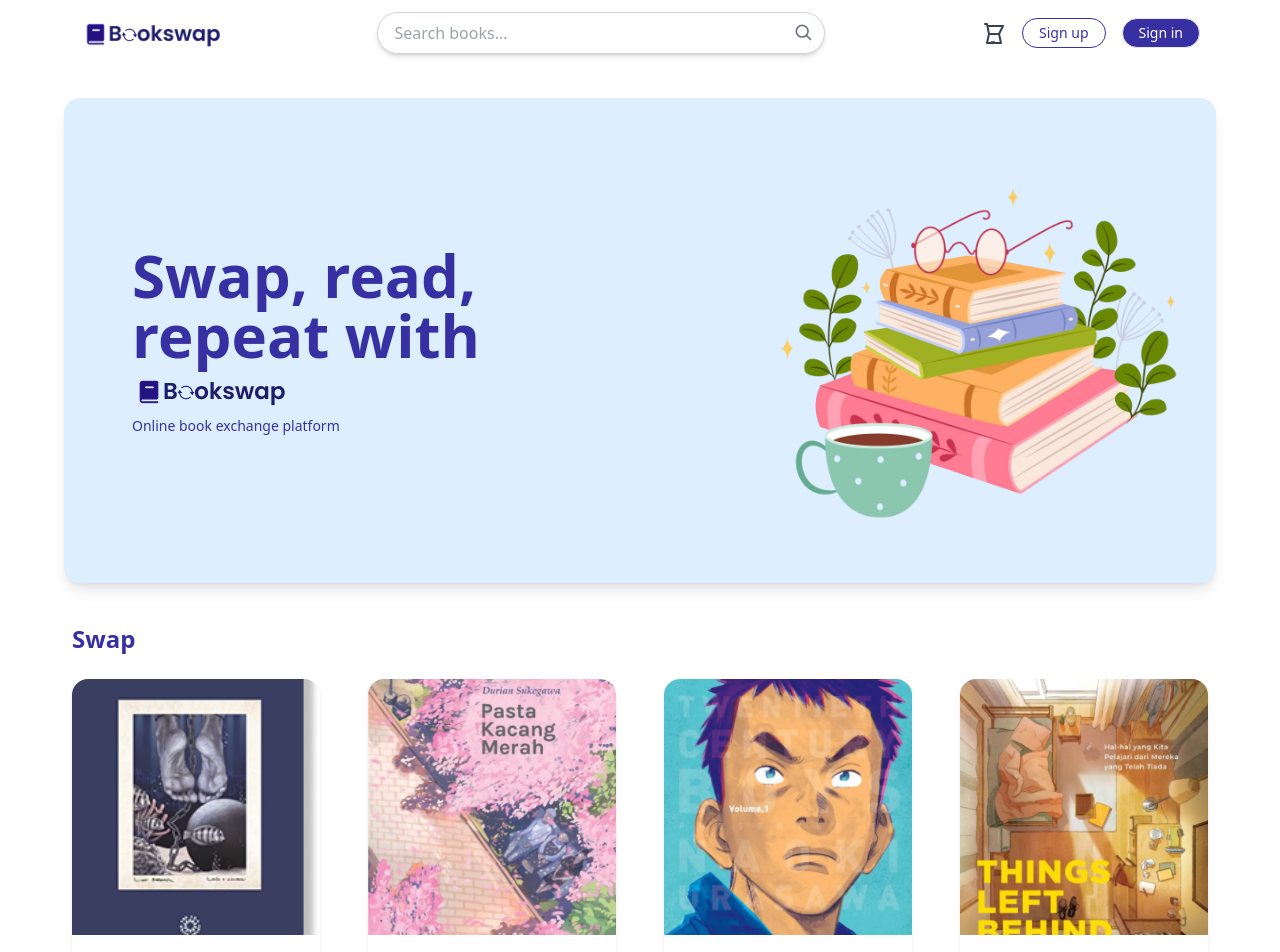
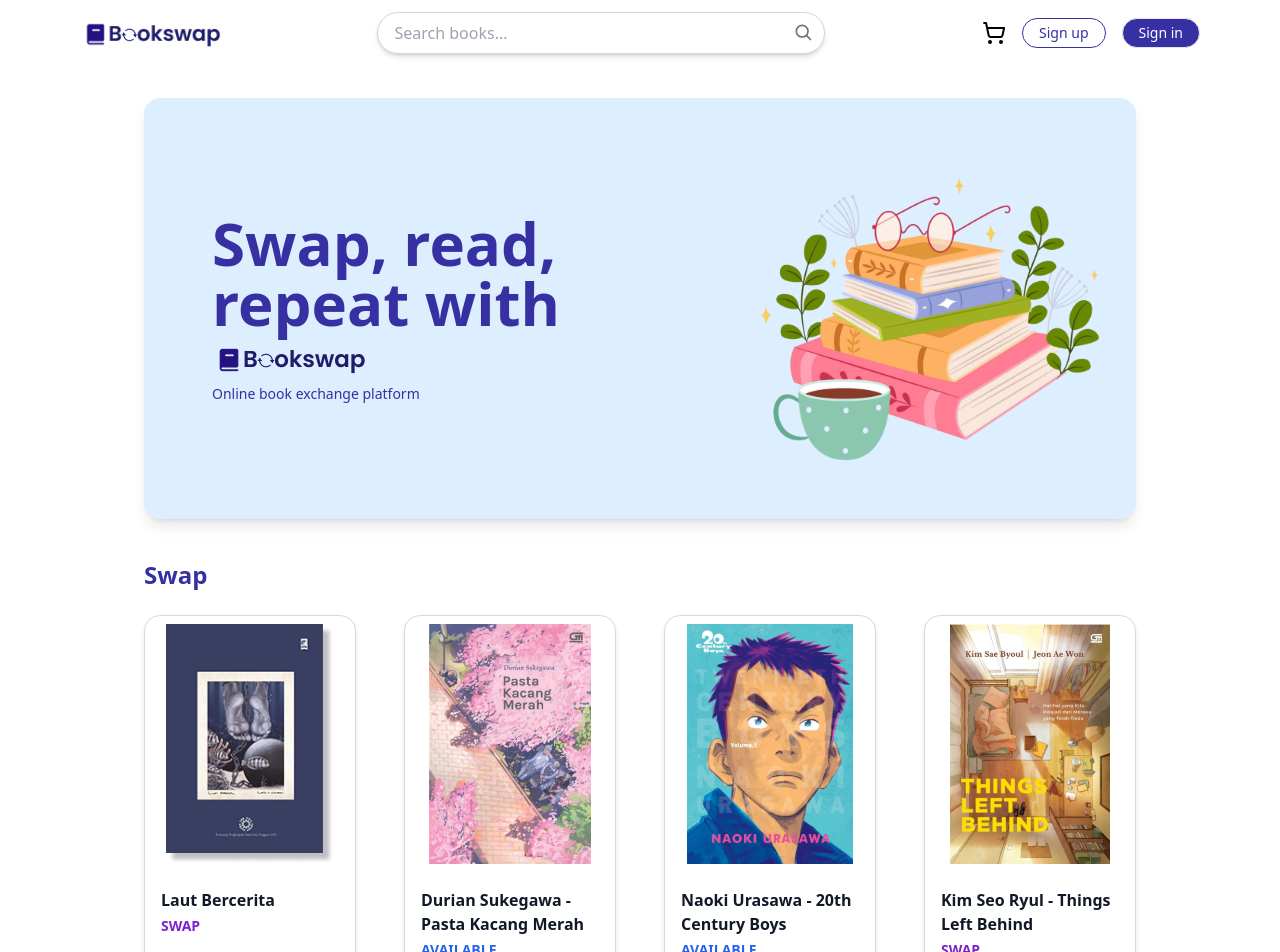
Before and after one commit to HQID/React-Bookswap, a React (Vite) app: page / in a window 1280 px wide. Shown: the top 952 px of the page. Built offline with nearby package versions, Linux system fonts and the light colour scheme; no server answers.

Commit message:
modified dashboard and DetailBuku

```diff
--- a/src/components/Navbar.jsx
+++ b/src/components/Navbar.jsx
@@ -2,6 +2,7 @@
 import logopng from '../assets/logo.png';
 import book1 from '../assets/book1.png';
 import banner from '../assets/banner.png';
+import { ShoppingCart } from "lucide-react";
 
 export default function Navbar() {
   return (
@@ -31,13 +32,7 @@
         {/* Right Side (Cart + Auth Buttons) */}
         <div className="flex items-center space-x-4">
           <button>
-            <svg
-              className="h-6 w-6 text-gray-700"
-              fill="none" stroke="currentColor"
-              viewBox="0 0 24 24" xmlns="http://www.w3.org/2000/svg"
-            >
-              <path strokeLinecap="round" strokeLinejoin="round" strokeWidth={2} d="M3 3h2l.4 2M7 13h10l4-8H5.4M7 13L5.4 5M7 13l-2 9h14l-2-9M10 21a1 1 0 102 0" />
-            </svg>
+            <ShoppingCart />
           </button>
           <button className="px-4 py-1 text-sm font-medium border rounded-full text-indigo-800 border-indigo-800 hover:bg-indigo-900 hover:text-white transition">
             Sign up
--- a/src/pages/Dashboard.jsx
+++ b/src/pages/Dashboard.jsx
@@ -13,9 +13,9 @@
   const isSwap = status?.toUpperCase() === "SWAP";
 
   return (
-    <div className="bg-white rounded-2xl shadow-md overflow-hidden transition-transform hover:scale-105 duration-300">
+    <div className="bg-white rounded-2xl border border-[#D9D9D9] shadow-md overflow-hidden transition-transform hover:scale-105 duration-300">
       {/* Gambar jika ada */}
-      {img && <img src={img} alt={title} className="w-full h-64 object-cover" />}
+      {img && <img src={img} alt={title} className="w-full h-64 object-contain p-2" />}
 
       <div className="p-4">
         {/* Judul */}
@@ -75,12 +75,14 @@
       {/* Navbar */}
       <Navbar/>
 
+      <div className="px-20 md:px-24 lg:px-36">
+
   {/* Banner */}
-<section className="flex justify-center mt-8">
-  <div className="w-[90%] md:w-[90%] bg-[#DDEEFF] rounded-2xl shadow-lg flex items-center justify-between p-6 md:p-5">
+  <section className="mt-8">
+    <div className="bg-[#DDEEFF] rounded-2xl shadow-lg flex flex-col md:flex-row items-center justify-between p-6 md:p-5">
 
       {/* Kiri - Teks */}
-    <div className="max-w-md px-12">
+      <div className="max-w-md px-0 md:px-12">
         <h1 className="text-5xl md:text-6xl font-bold text-indigo-800 leading-tight">
           Swap, read, <br /> repeat with
         </h1>
@@ -98,9 +100,8 @@
     </div>
   </section>
 
-
   {/* Book Swap Section */}
-      <section className="max-w-6xl mx-auto px-2 py-10">
+  <section className="py-10">
     <h2 className="text-2xl font-bold mb-6 text-indigo-800">Swap</h2>
     <div className="grid grid-cols-2 md:grid-cols-4 gap-12">
       {books.map((book, index) => (
@@ -114,6 +115,9 @@
     </div>
   </section>
 
+</div>
+
+
       {/* Footer */}
       <Footer/>
     </div>
--- a/src/pages/DetailBuku.jsx
+++ b/src/pages/DetailBuku.jsx
@@ -12,9 +12,9 @@
   const isSwap = status?.toUpperCase() === "SWAP";
 
   return (
-    <div className="bg-white rounded-2xl shadow-md overflow-hidden transition-transform hover:scale-105 duration-300">
+    <div className="bg-white rounded-2xl border border-[#D9D9D9] shadow-md overflow-hidden transition-transform hover:scale-105 duration-300">
       {/* Gambar jika ada */}
-      {img && <img src={img} alt={title} className="w-full h-64 object-cover" />}
+      {img && <img src={img} alt={title} className="w-full h-64 object-contain p-2" />}
 
       <div className="p-4">
         {/* Judul */}
@@ -72,6 +72,8 @@
     <div className="min-h-screen font-sans">
       {/* Navbar */}
       <Navbar/>
+
+      <div className="px-20 md:px-24 lg:px-11">
 
       {/* Book Section */}
       <section className="flex justify px-24 py-12 gap-16">
@@ -137,6 +139,8 @@
       </div>
       </section>
 
+      </div>
+
       {/* Footer */}
       <Footer/>
     </div>
```
Also changed, not shown: src/index.css (line endings or trailing spaces). Lines whose indentation alone changed are shown as unchanged.
